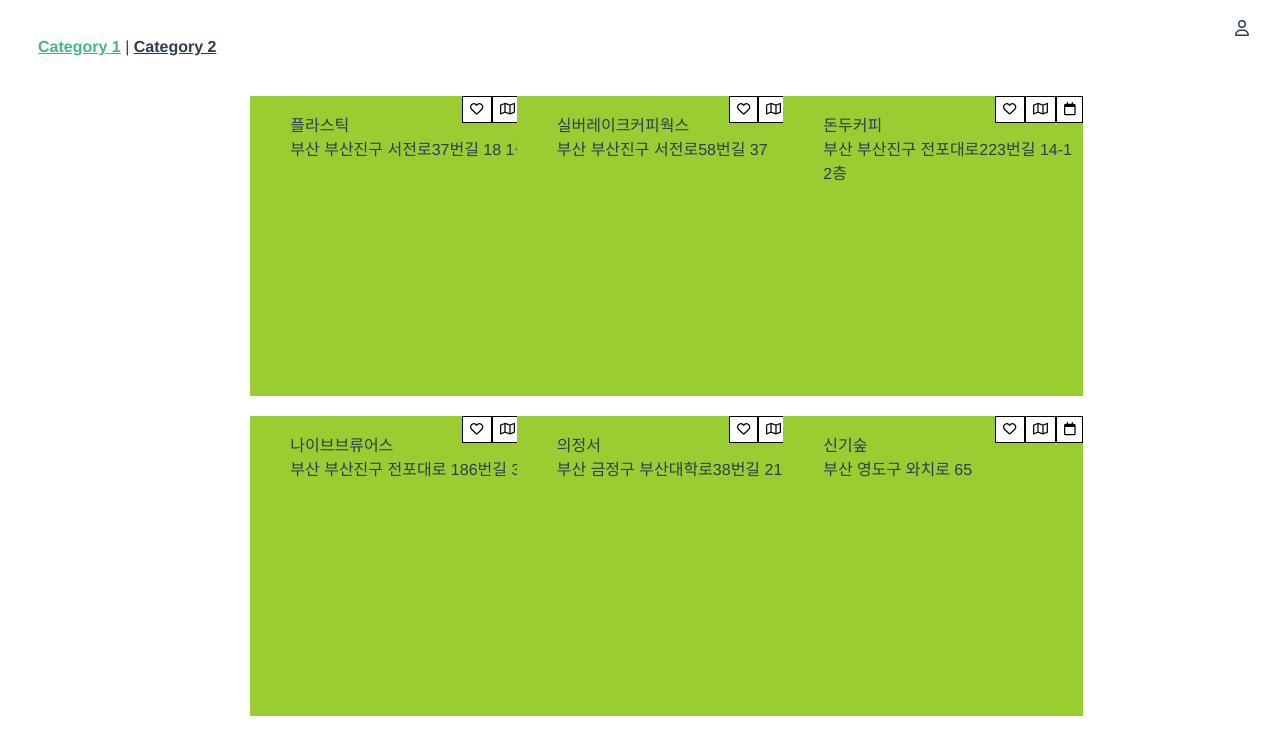
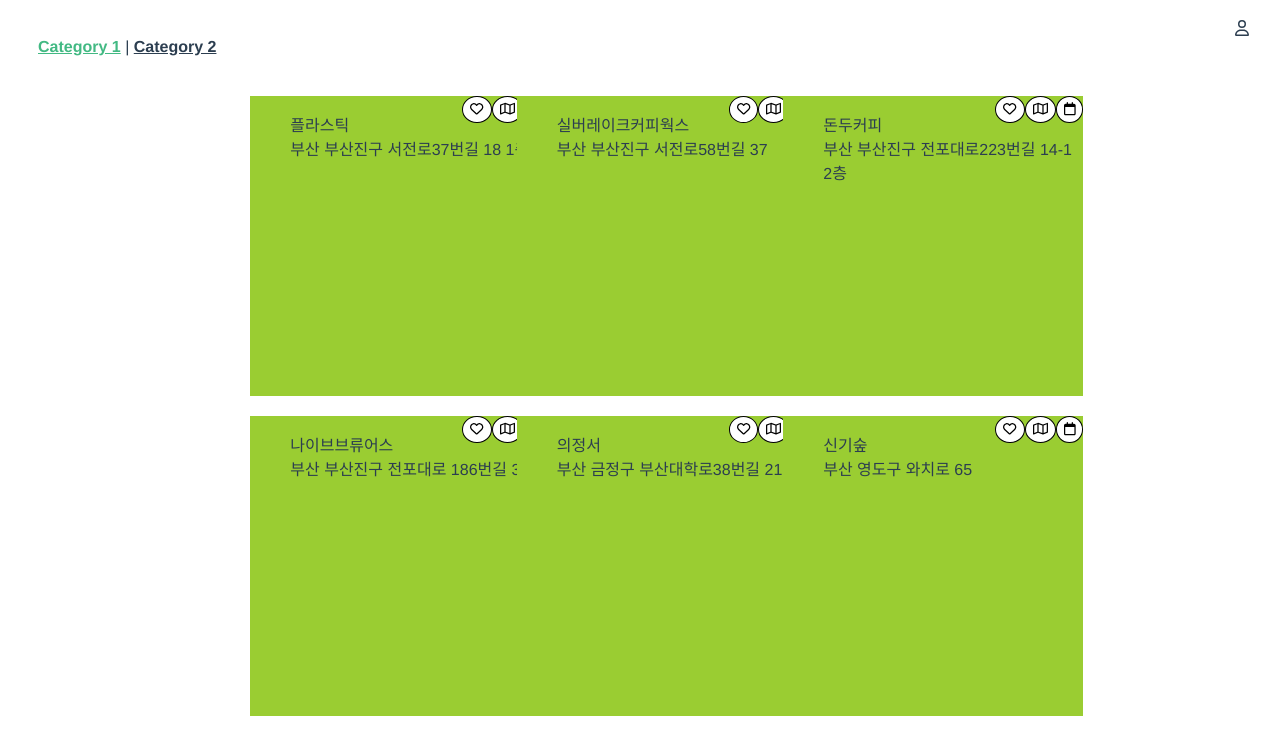
Before and after one commit to Mat-Zip/Mat.Zip, a Vue app: page / in a window 1280 px wide. Shown: the top 734 px of the page. Built offline with nearby package versions, Linux system fonts and the light colour scheme.

Commit message:
좋아요 삭제, 컬러 추가

```diff
--- a/src/App.vue
+++ b/src/App.vue
@@ -2,7 +2,7 @@
   <div id="app">
     <nav>
       <router-link to="/">Category 1</router-link> |
-      <router-link to="/about">Category 2</router-link>
+      <router-link to="/mypage">Category 2</router-link>
     </nav>
     <menu-bar class="menu-bar1"></menu-bar>
     <router-view/>
--- a/src/components/WebCard.vue
+++ b/src/components/WebCard.vue
@@ -10,7 +10,7 @@
     <!-- 카드 앞면 -->
     <div class="front card">
       <div class="button-bar">
-        <button @click="addLike"><font-awesome-icon icon="fa-regular fa-heart" /></button>
+        <button @click="addLike"><font-awesome-icon icon="fa-regular fa-heart" :class="{'likedplace': check}"/></button>
         <button><font-awesome-icon icon="fa-regular fa-map" /></button><!--@click="map"-->
         <button><font-awesome-icon icon="fa-regular fa-calendar" /></button><!--@click="modal=!modal"-->
       </div>
@@ -23,7 +23,7 @@
     <!-- 카드 뒷면 -->
     <div class="back card">
       <div class="button-bar">
-        <button @click="addLike"><font-awesome-icon icon="fa-regular fa-heart" /></button><!--@click="like"-->
+        <button @click="addLike"><font-awesome-icon icon="fa-regular fa-heart" :class="{'likedplace': check}"/></button><!--@click="like"-->
         <button><font-awesome-icon icon="fa-regular fa-map" /></button><!--@click="map"-->
         <button><font-awesome-icon icon="fa-regular fa-calendar" /></button><!--@click="modal=!modal"-->
       </div>
@@ -50,8 +50,14 @@ export default {
   },
   methods: {
     addLike: function() {
-      // 장소의 아이디를 유저의 데이터에 추가
-      this.$store.commit('addLikePlace', this.place);
+      // Liked에 없다면 장소의 아이디를 유저의 데이터에 추가
+      if(!this.$store.getters.getLiked.some((el) => this.place.id==el.id)) {
+        this.$store.commit('addLikePlace', {id: this.place.id, name: this.place.name});
+      }
+      // Liked에 있다면 삭제
+      else {
+        this.$store.commit('deleteLikePlace', this.place.id);
+      }
     },
     /*map: function() {
       // maps 라우터를 따로 지정 후 params.id 값으로 장소의 도로명 주소를 넘겨주면 서버에서 변환 후 그 지점을 센터로 하는 지도 페이지로 push
@@ -65,6 +71,16 @@ export default {
       };
       this.$store.state.userdate.push(nDate);
     }*/
+  },
+  computed: {
+    check() {
+      if(this.$store.getters.getLiked.some((item) => item.id==this.place.id)) {
+        return true;
+      }
+      else {
+        return false;
+      }
+    }
   }
 }
 </script>
@@ -113,6 +129,7 @@ ul {
 button {
   background-color: white;
   border: 1px solid black;
+  border-radius: 50%;
   padding: 5px 7px;
 }
 
@@ -124,7 +141,7 @@ button:hover {
   float: right;
 }
 
-.liked-place {
+.likedplace {
   color: red;
 }
 </style>
--- a/src/router/index.js
+++ b/src/router/index.js
@@ -1,6 +1,6 @@
 import Vue from 'vue'
 import VueRouter from 'vue-router'
-import HomeView from '../views/HomeView.vue'
+import MainView from '../views/MainView.vue'
 
 Vue.use(VueRouter)
 
@@ -8,16 +8,16 @@ const routes = [
   {
     path: '/',
     name: 'home',
-    component: HomeView
+    component: MainView
   },
   {
-    path: '/about',
-    name: 'about',
+    path: '/mypage',
+    name: 'mypage',
     // route level code-splitting
     // this generates a separate chunk (about.[hash].js) for this route
     // which is lazy-loaded when the route is visited.
     component: function () {
-      return import(/* webpackChunkName: "about" */ '../views/AboutView.vue')
+      return import(/* webpackChunkName: "about" */ '../views/MyView.vue')
     }
   }
 ]
--- a/src/store/index.js
+++ b/src/store/index.js
@@ -11,14 +11,20 @@ export default new Vuex.Store({
   },
   getters: {
     getLikedPlaces(state) {
-      const result = state.places.filter((item) => state.liked.includes(item));
+      const result = state.places.filter((item) => state.liked.some((el) => item.id==el.id));
       return result;
+    },
+    getLiked(state) {
+      return state.liked;
     }
   },
   mutations: {
     addLikePlace(state, payload) {
-      console.log(payload);
       state.liked.push(payload);
+    },
+    deleteLikePlace(state, id) {
+      const i=state.liked.findIndex((item) => item.id==id);
+      state.liked.splice(i, 1);
     }
   },
   actions: {
--- a/src/views/HomeView.vue
+++ b/src/views/MainView.vue
@@ -1,5 +1,6 @@
 <template>
   <div class="home">
+    <!-- 받아온 data를 카드로 생성 -->
     <web-card v-for="(place,i) in $store.state.places" :key="i" :place="place"></web-card>
   </div>
 </template>
```
Also changed, not shown: src/views/MyView.vue (renamed from src/views/AboutView.vue).
